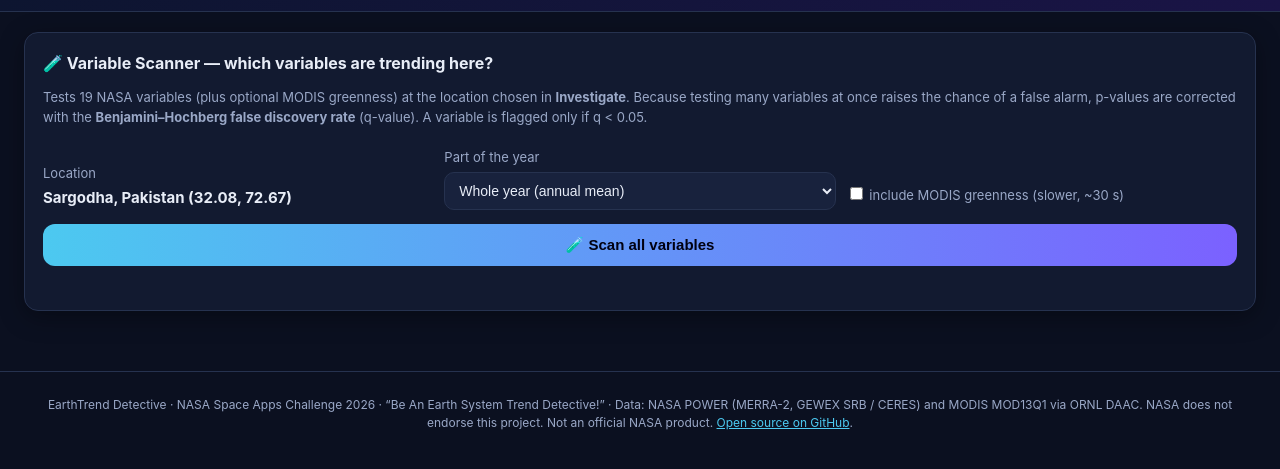
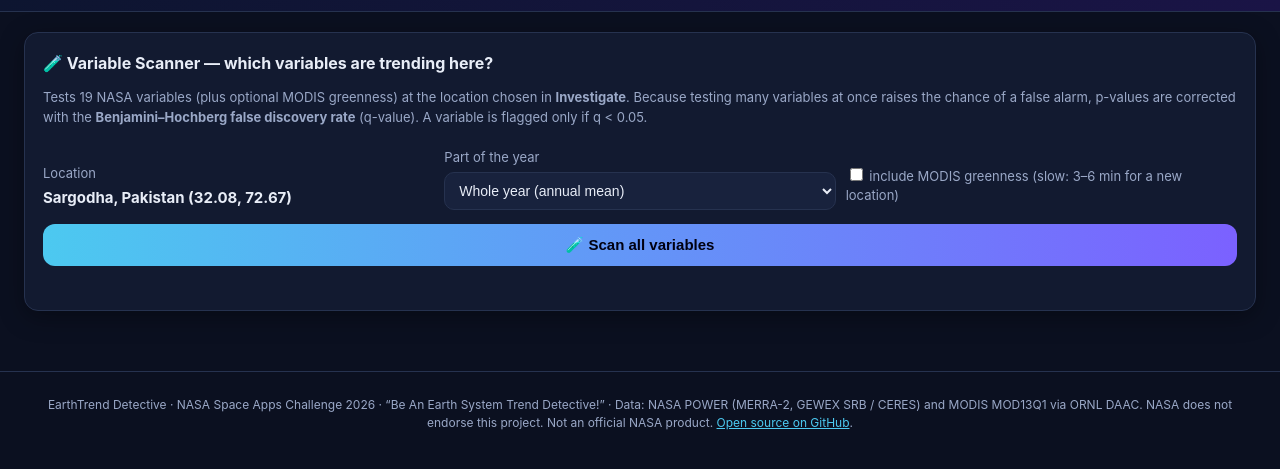
Before and after one commit to iammalik884/earthtrend-detective, a plain HTML site: page index.html in a window 1280 px wide. Both pictures are taken after a click on the button "🧪 Variable Scanner". Shown: the part 91-560 px from the top of the page. Drawn offline with nearby package versions, Linux system fonts and the light colour scheme.

Commit message:
Add files via upload

```diff
--- a/index.html
+++ b/index.html
@@ -117,7 +117,7 @@
       <div class="row" style="align-items:end">
         <div><label>Location</label><div id="scanLoc" style="font-weight:700"></div></div>
         <div><label for="scanPeriod">Part of the year</label><select id="scanPeriod"></select></div>
-        <div><label><input type="checkbox" id="scanNdvi"> include MODIS greenness (slower, ~30 s)</label></div>
+        <div><label><input type="checkbox" id="scanNdvi"> include MODIS greenness (slow: 3–6 min for a new location)</label></div>
       </div>
       <button class="primary" id="scanBtn">🧪 Scan all variables</button>
       <div class="progress" id="scanProg"><div></div></div>
```
Also changed, not shown: 1 other file.
